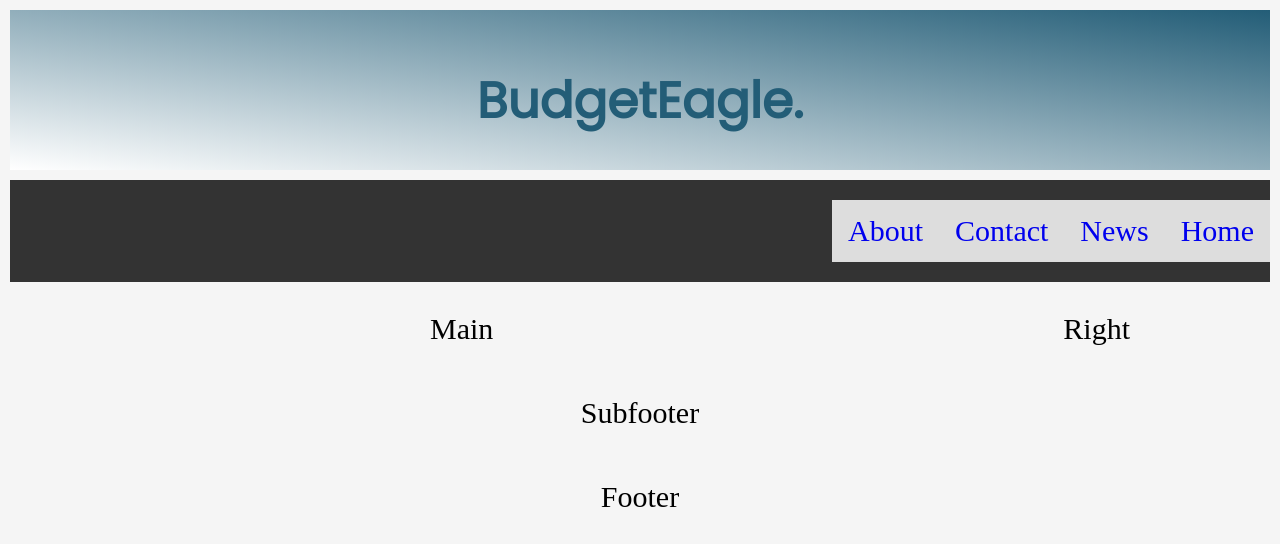
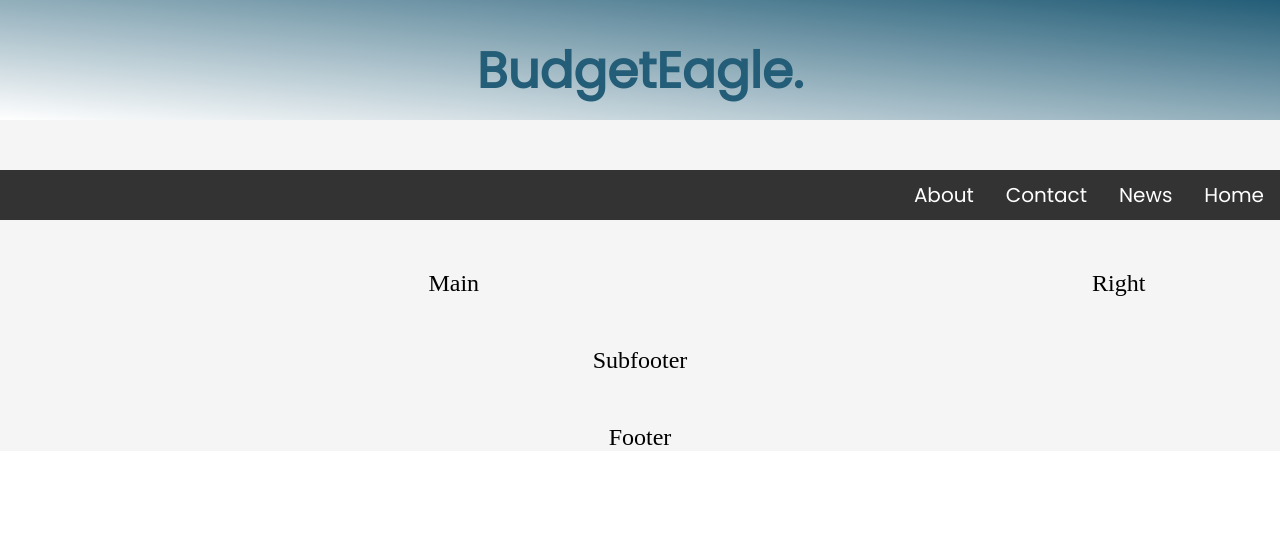
Before and after one commit to lmjcbs/responsive_website_test, a plain HTML site: page index.html in a window 1280 px wide. Drawn offline with Linux system fonts and the light colour scheme.

Commit message:
Second commit

```diff
--- a/style.css
+++ b/style.css
@@ -3,7 +3,6 @@ body {
 }
 .header {
     background-image: linear-gradient(to bottom left, #235D77, white);
-    padding: 20px;
     text-align: center;
     height: 120px;
 }
@@ -26,29 +25,37 @@ h1 {
 }
 .navbar li {
     float: right;
+    text-align: center;
+    font-family: 'Poppins', sans-serif;
+    font-size: 1.25rem;
 }
 .navbar li a {
     display: block;
-    background-color: #dddddd;
+    background-color:#333333;
     text-align: center;
-    padding: 14px 16px;
+    padding: 10px 16px;
     text-decoration: none;
+    color: white;
+
 }
 .navbar li a:hover {
-    background-color: #111;
+    background-color: #696969;
+    text-decoration: underline;
+    text-decoration-color: orange;
 }
 .grid-container {
     display: grid;
     grid-template-columns: auto auto auto;
-    grid-gap: 10px;
+    grid-gap: 50px;
     background-color: #F5F5F5;
-    padding: 10px;
+    padding: 0;
+    margin: 0;
 }
 
 .grid-container > div {
     text-align: center;
-    padding: 20px 0;
-    font-size: 30px;
+    padding: 0 0;
+    font-size: 1.5em;
 }
 
 .header { grid-area: 1 / 1 / 2 / 5; }
```
